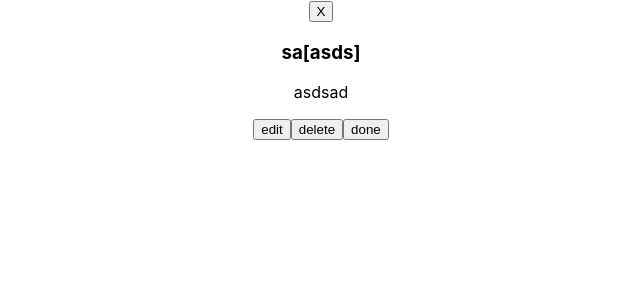
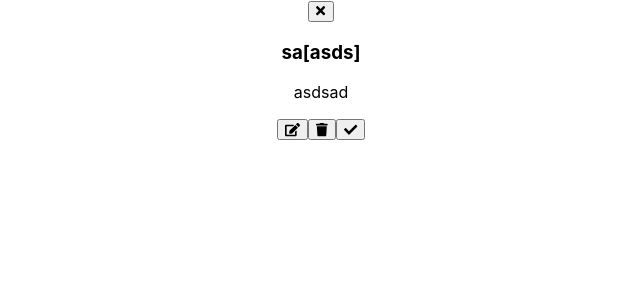
Before and after one commit to mouseProgrammouse/todo, a React (Create React App) app in the folder frontend/todo/: page / in a window 1280 px wide. Shown: the top 300 px of the page, without its empty margins (319-959 px from the left). Built offline with nearby package versions, Linux system fonts and the light colour scheme.

Commit message:
import icons icons explicitly for testing reasons

```diff
--- a/frontend/todo/src/App.js
+++ b/frontend/todo/src/App.js
@@ -1,10 +1,7 @@
-import React, {Component} from 'react';
-import TaskCard from './TaskCard';
+import React, {Component} from 'react'
+import TaskCard from './TaskCard'
 import { library } from '@fortawesome/fontawesome-svg-core'
-import { fas } from '@fortawesome/free-solid-svg-icons'
-import './App.css';
-
-library.add(fas);
+import './App.css'
 
 class App extends Component {
 
--- a/frontend/todo/src/TaskCard.js
+++ b/frontend/todo/src/TaskCard.js
@@ -1,5 +1,7 @@
-import React, {Component} from 'react';
-import PropTypes from 'prop-types';
+import React, {Component} from 'react'
+import { FontAwesomeIcon } from '@fortawesome/react-fontawesome'
+import { faTimes, faEdit, faTrash, faCheck } from '@fortawesome/free-solid-svg-icons'
+import PropTypes from 'prop-types'
 
 
 class TaskCard extends Component {
@@ -12,13 +14,13 @@ render() {
   const { title, description } = this.props;
   return (
     <div className="card">
-      <button className="close">X</button>
+      <button className="close"><FontAwesomeIcon icon={faTimes}/></button>
       <h3>{title}</h3>
       <p>{description}</p>
       <div className="actions">
-        <button className="edit">edit</button>
-        <button className="delete">delete</button>
-        <button className="done">done</button>
+        <button className="edit"><FontAwesomeIcon icon={faEdit}/></button>
+        <button className="delete"><FontAwesomeIcon icon={faTrash}/></button>
+        <button className="done"><FontAwesomeIcon icon={faCheck}/></button>
       </div>
     </div>);
   }
```
Also changed, not shown: 1 other file (tests, documents, lock files or other folders).
